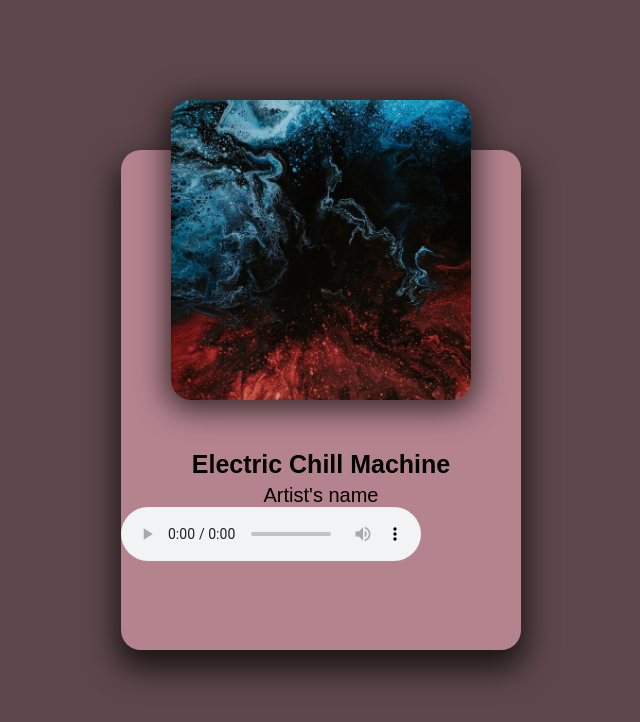
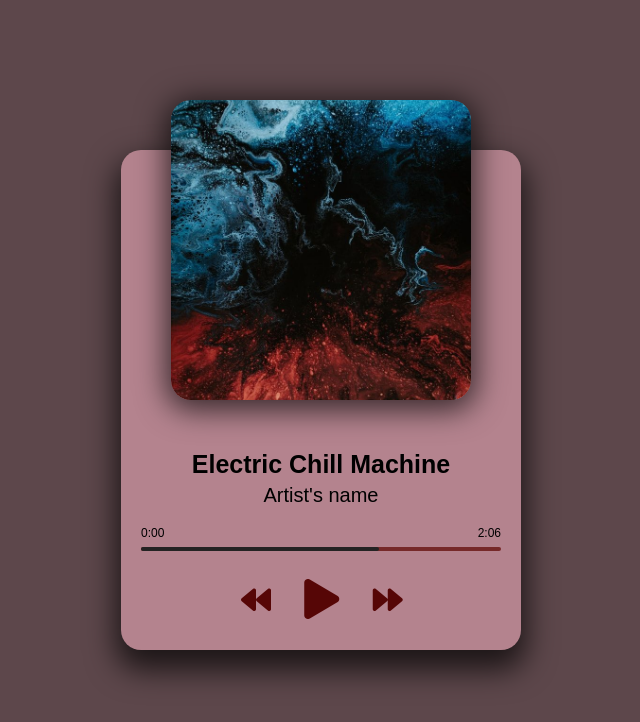
Before and after one commit to marinela-togoe/music-player, a plain HTML site: page index.html in a window 1280 px wide. Shown: the whole page, without its empty margins (319-959 px from the left). Drawn offline with Linux system fonts and the light colour scheme; a web font is replaced by a local one.

Commit message:
Added the controler buttons and styles

```diff
--- a/index.html
+++ b/index.html
@@ -16,10 +16,28 @@
         </div>
         <h2 id="title">Electric Chill Machine</h2>
         <h3 id="artist">Artist's name</h3>
-        <audio src="music/jacinto-1.mp3" controls></audio>
+        <audio src="music/jacinto-1.mp3"></audio>
+
+            <!-- End of Songs section -->
+
+            <!-- Progress Bar -->
+        <div class="progress-container" id="progress-container">
+            <div class="progress" id="progress"></div>
+            <div class="duration-wrapper">
+                <span id="current-time">0:00</span>
+                <span id="duration">2:06</span>
+            </div>
+            <!-- End of Progress Bar -->
+        </div>
+            <!-- Controls -->
+        <div class="player-controls">
+           <i class="fas fa-solid fa-backward" id="prev" title="Previous"></i>
+           <i class="fas fa-play main-button" id="play" title="Play"></i>
+           <i class="fas fa-solid fa-forward" id="next" title="Next"></i>
+        </div>
+            <!-- End of Controls -->
     </div>
 
-            <!-- End of Songs section -->
 
     <!-- Script -->
     <script src="script.js"></script>
--- a/style.css
+++ b/style.css
@@ -60,7 +60,7 @@ h3 {
 
 /* Progress */
 .progress-container {
-  background: #fff;
+  background: rgb(118, 41, 41);
   border-radius: 5px;
   cursor: pointer;
   margin: 40px 20px;
@@ -94,12 +94,16 @@ h3 {
 
 .fas {
   font-size: 30px;
-  color: rgb(129, 129, 129);
+  color: rgb(86, 6, 6);
   margin-right: 30px;
+  cursor: pointer;
+  user-select: none;
 
 }
 
-
+.fas:hover {
+  filter: brightness(50%);
+}
 
 .main-button {
   font-size: 40px;
```
